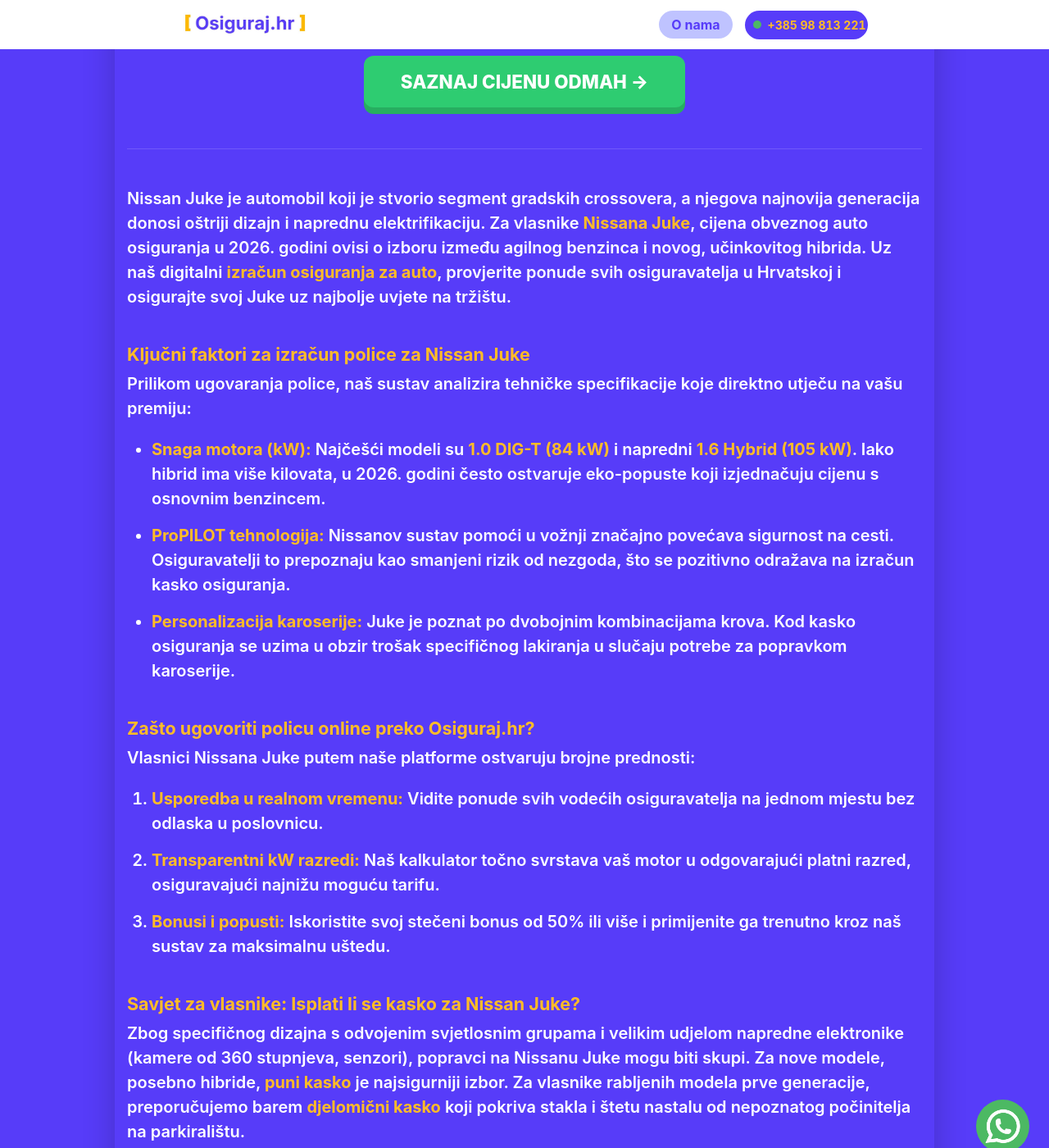
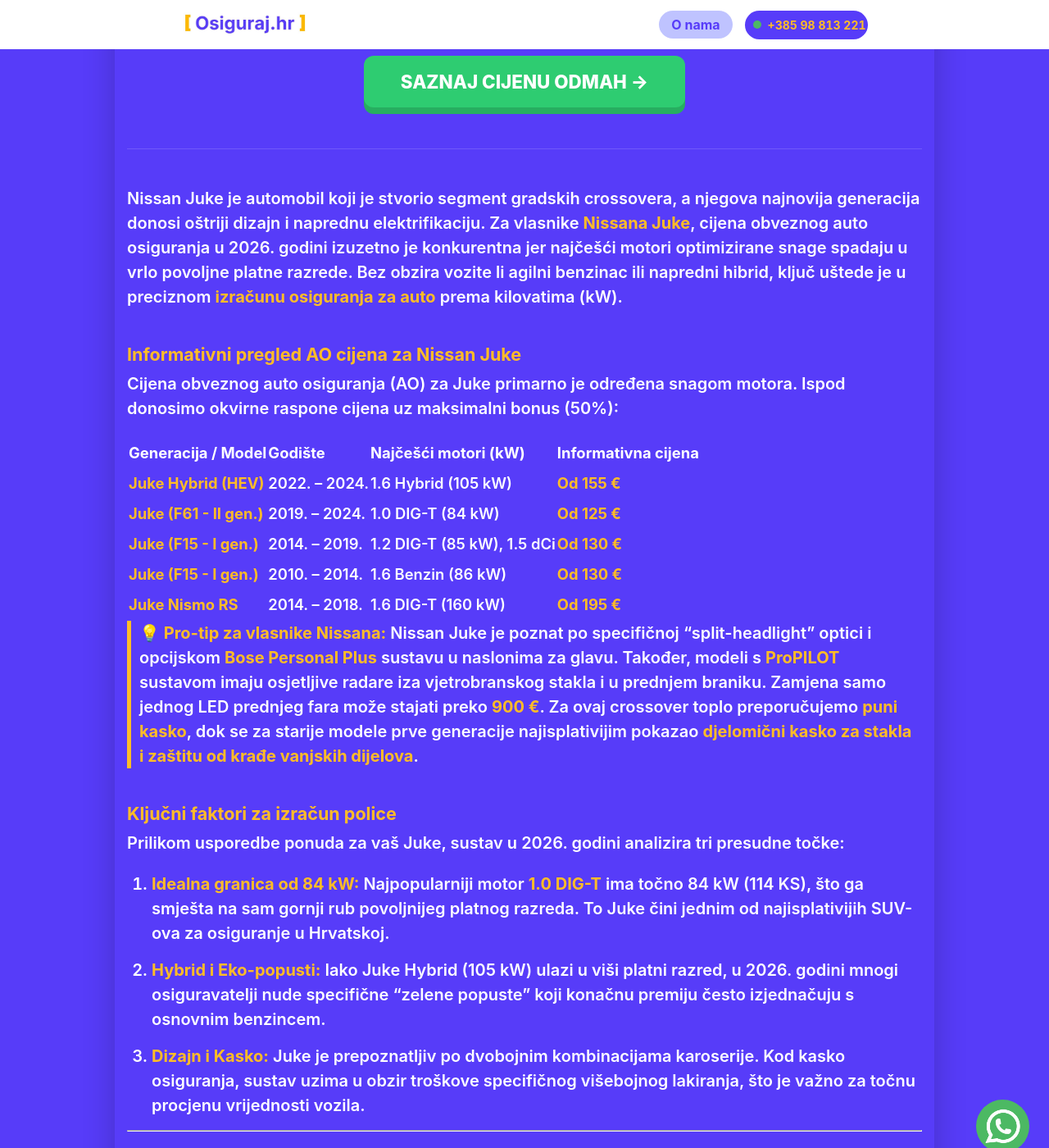
Before and after one commit to Filip-Gale/OsigurajHR, a Jekyll site: the page built from auto-osiguranje/nissan-juke.md, in a window 1280 px wide and 1400 px high, scrolled down 345 px. Shown: the whole window at 82% size. Built offline with Jekyll 4.4.1, drawn with Linux system fonts in a browser that asks for light colours; some of the changed text lies outside the part shown.

Commit message:
Update nissan-juke.md

```diff
--- a/auto-osiguranje/nissan-juke.md
+++ b/auto-osiguranje/nissan-juke.md
@@ -1,48 +1,82 @@
 ---
 layout: grad
-grad_ime: ""
-title: "Osiguranje za Nissan Juke | Izračun cijene prema kW (2026)"
+grad_ime: "Hrvatska"
+title: "Osiguranje za Nissan Juke | Cijene po godištima (2010-2024)"
 permalink: /auto-osiguranje/nissan-juke/
-description: "Saznajte točnu cijenu auto osiguranja za Nissan Juke. Usporedite ponude za DIG-T i Hybrid modele uz uštede do 30% online."
+description: "Izračunajte cijenu osiguranja za Nissan Juke. Provjerite informativne cijene za 1.0 DIG-T, Hybrid i 1.5 dCi modele po godištima. Uštedite do 30% online."
 ---
 
-Nissan Juke je automobil koji je stvorio segment gradskih crossovera, a njegova najnovija generacija donosi oštriji dizajn i naprednu elektrifikaciju. Za vlasnike **Nissana Juke**, cijena obveznog auto osiguranja u 2026. godini ovisi o izboru između agilnog benzinca i novog, učinkovitog hibrida. Uz naš digitalni **izračun osiguranja za auto**, provjerite ponude svih osiguravatelja u Hrvatskoj i osigurajte svoj Juke uz najbolje uvjete na tržištu.
+Nissan Juke je automobil koji je stvorio segment gradskih crossovera, a njegova najnovija generacija donosi oštriji dizajn i naprednu elektrifikaciju. Za vlasnike **Nissana Juke**, cijena obveznog auto osiguranja u 2026. godini izuzetno je konkurentna jer najčešći motori optimizirane snage spadaju u vrlo povoljne platne razrede. Bez obzira vozite li agilni benzinac ili napredni hibrid, ključ uštede je u preciznom **izračunu osiguranja za auto** prema kilovatima (kW).
 
-### Ključni faktori za izračun police za Nissan Juke
+### Informativni pregled AO cijena za Nissan Juke
 
-Prilikom ugovaranja police, naš sustav analizira tehničke specifikacije koje direktno utječu na vašu premiju:
+Cijena obveznog auto osiguranja (AO) za Juke primarno je određena snagom motora. Ispod donosimo okvirne raspone cijena uz maksimalni bonus (50%):
 
-* **Snaga motora (kW):** Najčešći modeli su **1.0 DIG-T (84 kW)** i napredni **1.6 Hybrid (105 kW)**. Iako hibrid ima više kilovata, u 2026. godini često ostvaruje eko-popuste koji izjednačuju cijenu s osnovnim benzincem.
-* **ProPILOT tehnologija:** Nissanov sustav pomoći u vožnji značajno povećava sigurnost na cesti. Osiguravatelji to prepoznaju kao smanjeni rizik od nezgoda, što se pozitivno odražava na izračun kasko osiguranja.
-* **Personalizacija karoserije:** Juke je poznat po dvobojnim kombinacijama krova. Kod kasko osiguranja se uzima u obzir trošak specifičnog lakiranja u slučaju potrebe za popravkom karoserije.
+| Generacija&nbsp;/&nbsp;Model | Godište&nbsp;&nbsp;&nbsp;&nbsp;&nbsp; | Najčešći motori (kW)&nbsp;&nbsp;&nbsp;&nbsp;&nbsp;&nbsp;&nbsp;&nbsp; | Informativna cijena |
+| :--- | :--- | :--- | :--- |
+| **Juke Hybrid (HEV)** | 2022. – 2024. | 1.6 Hybrid (105 kW) | **Od 155 €** |
+| **Juke (F61 - II gen.)** | 2019. – 2024. | 1.0 DIG-T (84 kW) | **Od 125 €** |
+| **Juke (F15 - I gen.)** | 2014. – 2019. | 1.2 DIG-T (85 kW), 1.5 dCi | **Od 130 €** |
+| **Juke (F15 - I gen.)** | 2010. – 2014. | 1.6 Benzin (86 kW) | **Od 130 €** |
+| **Juke Nismo RS** | 2014. – 2018. | 1.6 DIG-T (160 kW) | **Od 195 €** |
 
-### Zašto ugovoriti policu online preko Osiguraj.hr?
+> **💡 Pro-tip za vlasnike Nissana:** Nissan Juke je poznat po specifičnoj "split-headlight" optici i opcijskom **Bose Personal Plus** sustavu u naslonima za glavu. Također, modeli s **ProPILOT** sustavom imaju osjetljive radare iza vjetrobranskog stakla i u prednjem braniku. Zamjena samo jednog LED prednjeg fara može stajati preko **900 €**. Za ovaj crossover toplo preporučujemo **puni kasko**, dok se za starije modele prve generacije najisplativijim pokazao **djelomični kasko za stakla i zaštitu od krađe vanjskih dijelova**.
 
-Vlasnici Nissana Juke putem naše platforme ostvaruju brojne prednosti:
+### Ključni faktori za izračun police
 
-1. **Usporedba u realnom vremenu:** Vidite ponude svih vodećih osiguravatelja na jednom mjestu bez odlaska u poslovnicu.
-2. **Transparentni kW razredi:** Naš kalkulator točno svrstava vaš motor u odgovarajući platni razred, osiguravajući najnižu moguću tarifu.
-3. **Bonusi i popusti:** Iskoristite svoj stečeni bonus od 50% ili više i primijenite ga trenutno kroz naš sustav za maksimalnu uštedu.
+Prilikom usporedbe ponuda za vaš Juke, sustav u 2026. godini analizira tri presudne točke:
+1.  **Idealna granica od 84 kW:** Najpopularniji motor **1.0 DIG-T** ima točno 84 kW (114 KS), što ga smješta na sam gornji rub povoljnijeg platnog razreda. To Juke čini jednim od najisplativijih SUV-ova za osiguranje u Hrvatskoj.
+2.  **Hybrid i Eko-popusti:** Iako Juke Hybrid (105 kW) ulazi u viši platni razred, u 2026. godini mnogi osiguravatelji nude specifične "zelene popuste" koji konačnu premiju često izjednačuju s osnovnim benzincem.
+3.  **Dizajn i Kasko:** Juke je prepoznatljiv po dvobojnim kombinacijama karoserije. Kod kasko osiguranja, sustav uzima u obzir troškove specifičnog višebojnog lakiranja, što je važno za točnu procjenu vrijednosti vozila.
 
-### Savjet za vlasnike: Isplati li se kasko za Nissan Juke?
-
-Zbog specifičnog dizajna s odvojenim svjetlosnim grupama i velikim udjelom napredne elektronike (kamere od 360 stupnjeva, senzori), popravci na Nissanu Juke mogu biti skupi. Za nove modele, posebno hibride, **puni kasko** je najsigurniji izbor. Za vlasnike rabljenih modela prve generacije, preporučujemo barem **djelomični kasko** koji pokriva stakla i štetu nastalu od nepoznatog počinitelja na parkiralištu.
+---
 
 <div class="faq-section">
     <h3>FAQ: Sve što trebate znati o osiguranju za Nissan Juke</h3>
 
     <div class="faq-item">
-        <h4>Je li osiguranje za Juke Hybrid skuplje zbog više kilovata?</h4>
-        <p>Iako hibrid ulazi u viši platni razred (105 kW), dostupni eko-popusti za hibridna vozila u 2026. godini često čine konačnu cijenu vrlo sličnom onoj za model od 84 kW.</p>
+        <h4>Je li osiguranje skuplje za hibridni Juke u odnosu na benzinac?</h4>
+        <p>Iako hibrid ima 105 kW, eko-pogodnosti dostupne u 2026. godini često umanjuju tu razliku. Konačna premija AO police za hibrid obično je tek neznatno viša ili čak ista kao za model od 84 kW zahvaljujući popustima na ekološka vozila.</p>
     </div>
 
     <div class="faq-item">
-        <h4>Što ako moj Nissan Juke ima Bose Personal Plus sustav u naslonima za glavu?</h4>
-        <p>Dodatna oprema poput premium audio sustava povećava vrijednost unutrašnjosti vozila, što je važno navesti prilikom ugovaranja kasko osiguranja kako bi cijela oprema bila pokrivena u slučaju štete.</p>
+        <h4>Što ako moj Juke ima kamere od 360 stupnjeva (Around View Monitor)?</h4>
+        <p>Prisutnost naprednih kamera smanjuje rizik od oštećenja pri parkiranju, što osiguravatelji pozitivno vrednuju kod izračuna kasko osiguranja. Ipak, u slučaju sudara, popravak ovih sustava je skuplji, pa je kvalitetan kasko nužan.</p>
     </div>
 
     <div class="faq-item">
-        <h4>Mogu li ugovoriti policu ako mi registracija istječe danas?</h4>
-        <p>Naravno. Naš sustav radi 24/7. Čim izvršite uplatu, polica stiže na vaš e-mail, što vam omogućuje odlazak na tehnički pregled istog trenutka.</p>
+        <h4>Mogu li prenijeti bonus od 50% ako sam kupio rabljeni Juke prve generacije?</h4>
+        <p>Naravno. Bonus od 50% ili više je trajno vlasništvo vozača. Naš online <strong>izračun osiguranja za auto</strong> automatski će primijeniti vaš popust čim unesete svoje podatke, bez obzira na starost automobila.</p>
     </div>
 </div>
+
+<script type="application/ld+json">
+{
+  "@context": "https://schema.org",
+  "@type": "FAQPage",
+  "mainEntity": [{
+    "@type": "Question",
+    "name": "Je li osiguranje skuplje za hibridni Juke u odnosu na benzinac?",
+    "acceptedAnswer": {
+      "@type": "Answer",
+      "text": "Zbog eko-popusta u 2026., cijena za hibrid (105 kW) je često vrlo blizu cijeni osnovnog benzinca od 84 kW."
+    }
+  },
+  {
+    "@type": "Question",
+    "name": "Što ako moj Juke ima kamere od 360 stupnjeva?",
+    "acceptedAnswer": {
+      "@type": "Answer",
+      "text": "Napredni sustavi smanjuju rizik od manjih nezgoda, što može sniziti kasko premiju, ali zahtijevaju stručan i skuplji popravak u slučaju oštećenja."
+    }
+  },
+  {
+    "@type": "Question",
+    "name": "Mogu li prenijeti bonus od 50% ako sam kupio rabljeni Juke?",
+    "acceptedAnswer": {
+      "@type": "Answer",
+      "text": "Da, stečeni bonus je vezan uz vozača i primjenjuje se na svaku novu policu osiguranja za Nissan Juke."
+    }
+  }]
+}
+</script>
```
